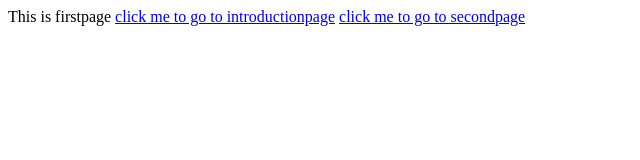
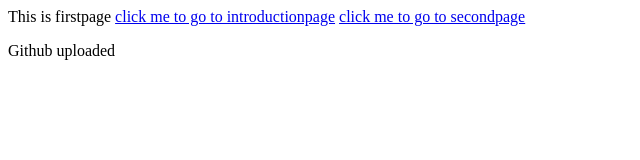
Before and after one commit to nikitakhanal121-stack/nikitakhanal, a plain HTML site: page firstpage.html in a window 1280 px wide. Shown: the whole page, without its empty margins (0-640 px from the left). Drawn offline with Linux system fonts and the light colour scheme.

Commit message:
2nd commit

```diff
--- a/firstpage.html
+++ b/firstpage.html
@@ -9,5 +9,7 @@
  This is firstpage
  <a href="/introduction.html">click me to go to introductionpage</a>
     <a href="/secondpage.html">click me to go to secondpage</a>
+
+    <p>Github uploaded</p>
 </body>
 </html>
```
